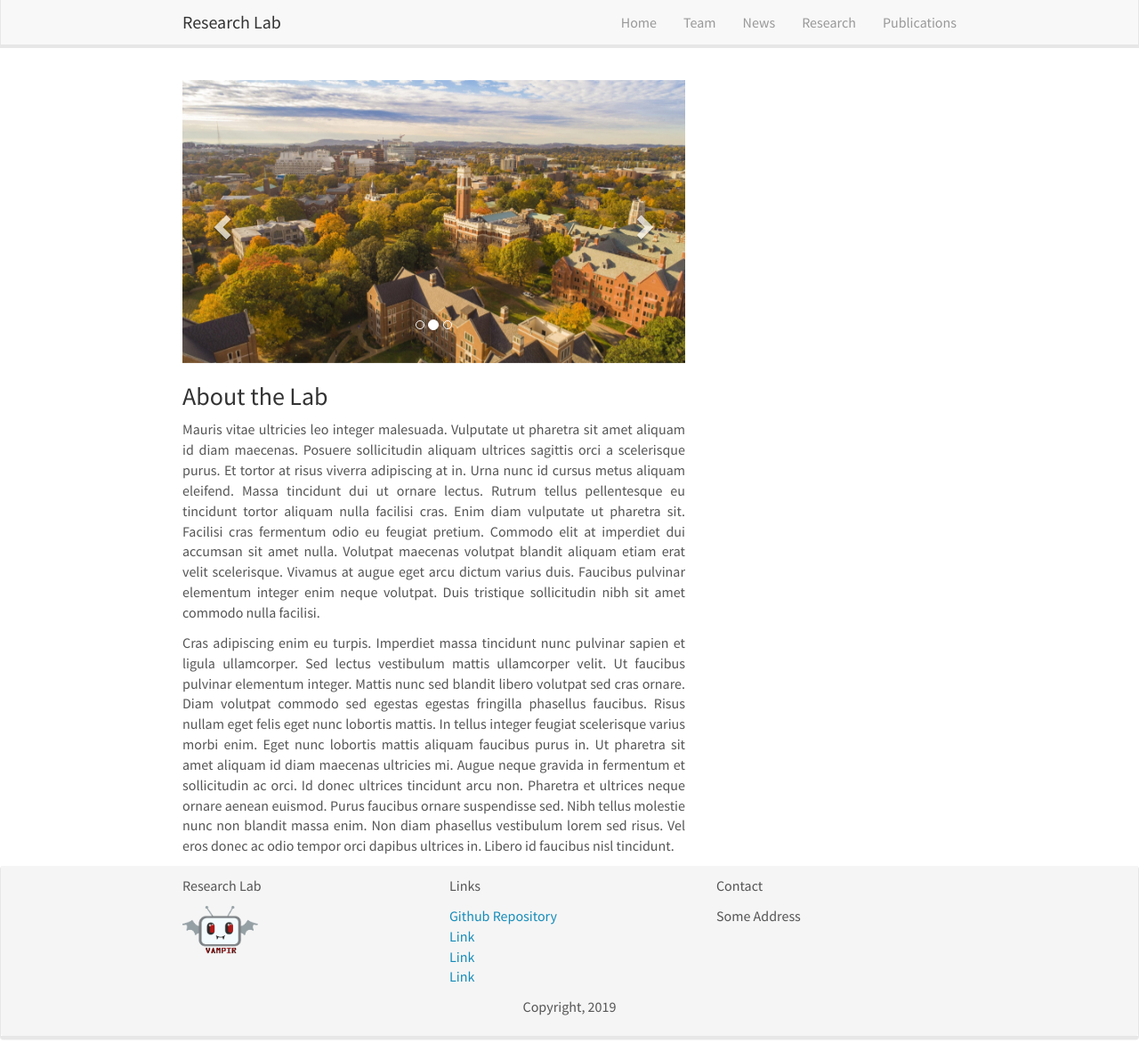
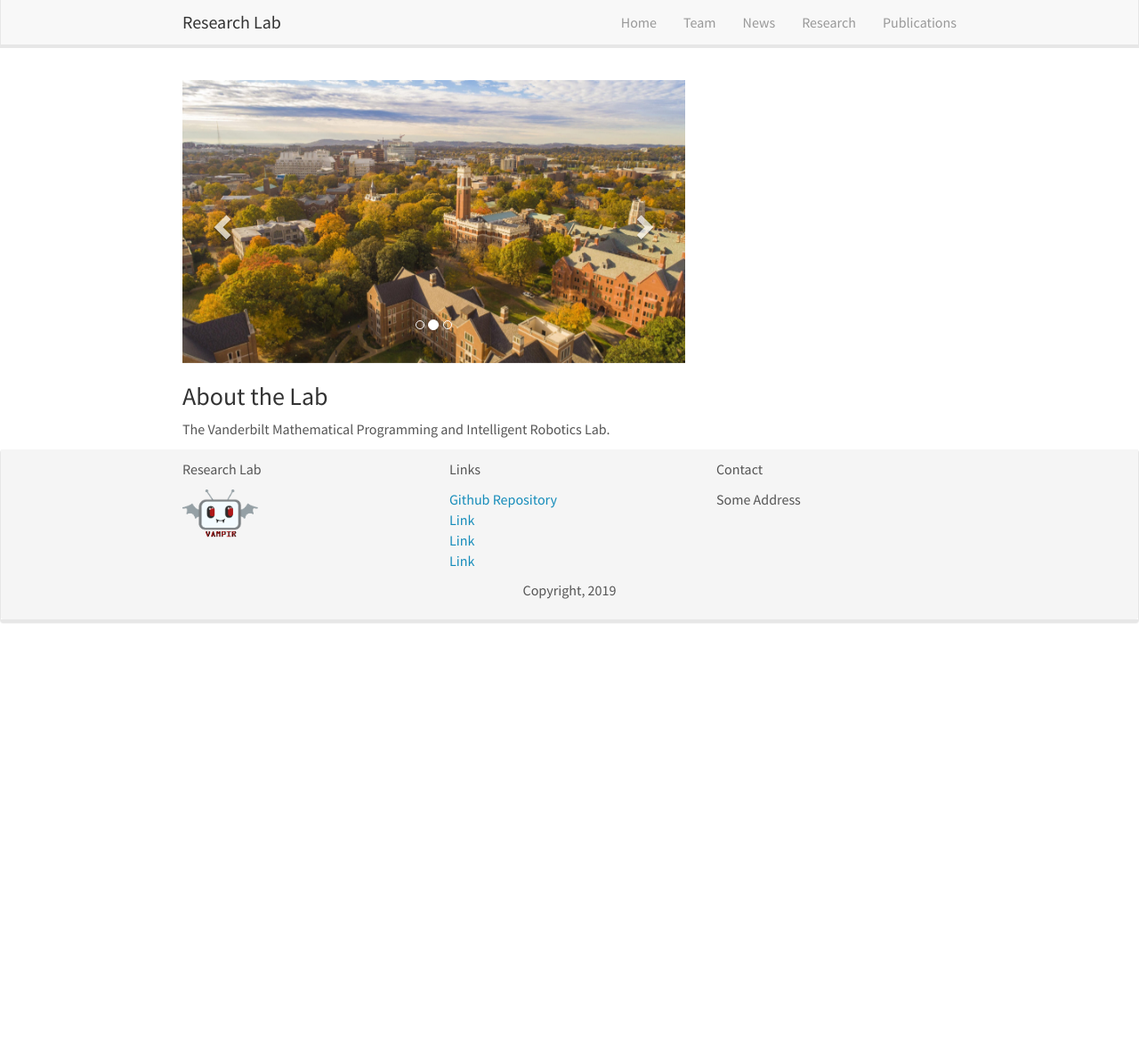
Before and after one commit to VAMPIR-Lab/vampir-lab.github.io, a Jekyll site: the page built from _pages/home.md, in a window 1280 px wide and 1190 px high. Shown: the whole window at 89% size. Built offline with Jekyll 4.4.1, drawn with Linux system fonts in a browser that asks for light colours; nearby versions of some CDN libraries; comment, search, counter and statistics services are not loaded.

Commit message:
Update home.md

```diff
--- a/_pages/home.md
+++ b/_pages/home.md
@@ -8,6 +8,4 @@ permalink: /
 
 ### About the Lab
 
-Mauris vitae ultricies leo integer malesuada. Vulputate ut pharetra sit amet aliquam id diam maecenas. Posuere sollicitudin aliquam ultrices sagittis orci a scelerisque purus. Et tortor at risus viverra adipiscing at in. Urna nunc id cursus metus aliquam eleifend. Massa tincidunt dui ut ornare lectus. Rutrum tellus pellentesque eu tincidunt tortor aliquam nulla facilisi cras. Enim diam vulputate ut pharetra sit. Facilisi cras fermentum odio eu feugiat pretium. Commodo elit at imperdiet dui accumsan sit amet nulla. Volutpat maecenas volutpat blandit aliquam etiam erat velit scelerisque. Vivamus at augue eget arcu dictum varius duis. Faucibus pulvinar elementum integer enim neque volutpat. Duis tristique sollicitudin nibh sit amet commodo nulla facilisi.
-
-Cras adipiscing enim eu turpis. Imperdiet massa tincidunt nunc pulvinar sapien et ligula ullamcorper. Sed lectus vestibulum mattis ullamcorper velit. Ut faucibus pulvinar elementum integer. Mattis nunc sed blandit libero volutpat sed cras ornare. Diam volutpat commodo sed egestas egestas fringilla phasellus faucibus. Risus nullam eget felis eget nunc lobortis mattis. In tellus integer feugiat scelerisque varius morbi enim. Eget nunc lobortis mattis aliquam faucibus purus in. Ut pharetra sit amet aliquam id diam maecenas ultricies mi. Augue neque gravida in fermentum et sollicitudin ac orci. Id donec ultrices tincidunt arcu non. Pharetra et ultrices neque ornare aenean euismod. Purus faucibus ornare suspendisse sed. Nibh tellus molestie nunc non blandit massa enim. Non diam phasellus vestibulum lorem sed risus. Vel eros donec ac odio tempor orci dapibus ultrices in. Libero id faucibus nisl tincidunt.
+The Vanderbilt Mathematical Programming and Intelligent Robotics Lab.
```
